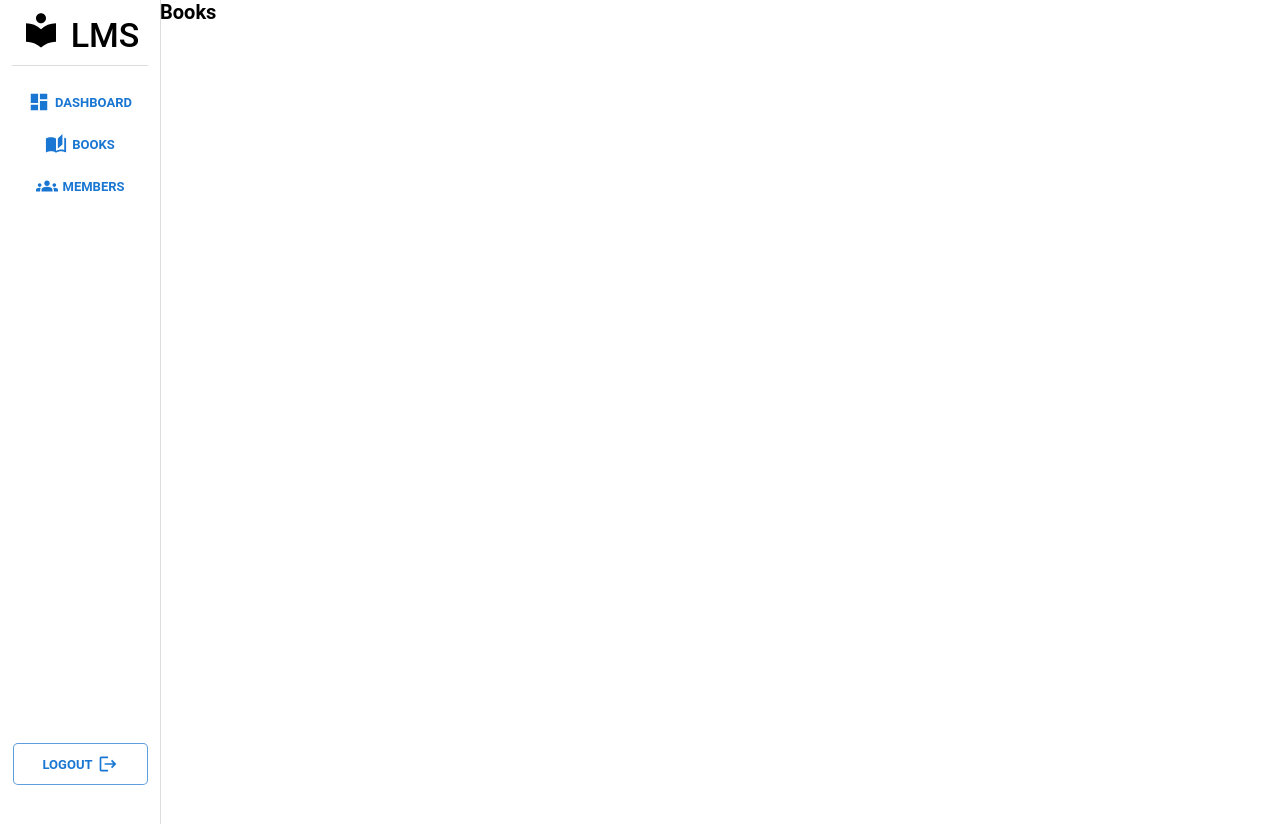
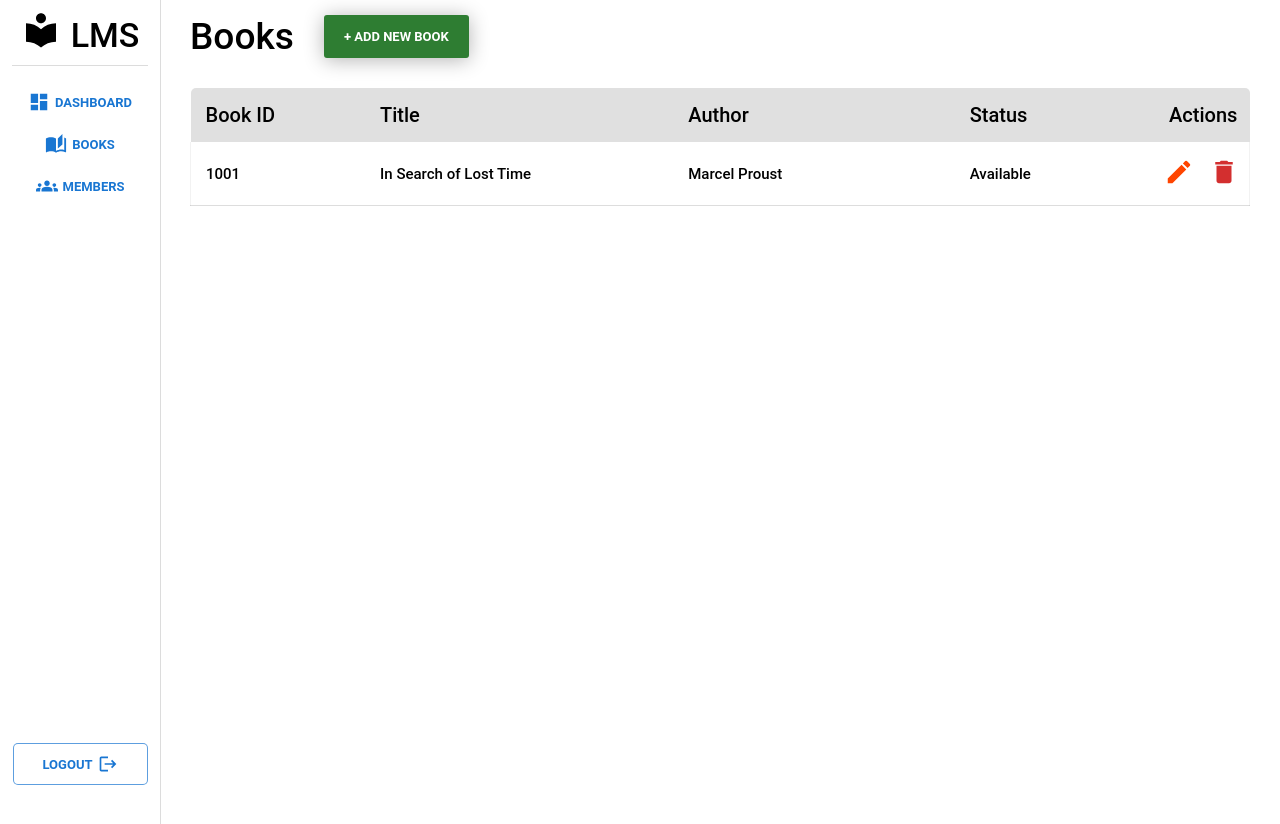
Before and after one commit to bernardkrehula/React-typescript-libmgmtsys, a React (Vite) app in the folder my-app/: page /Books in a window 1280 px wide. Shown: the top 824 px of the page. Built offline with nearby package versions, Linux system fonts and the light colour scheme.

Commit message:
setup table design

```diff
--- a/my-app/src/App.css
+++ b/my-app/src/App.css
@@ -13,3 +13,8 @@ body{
 .main{
   display: flex;
 }
+.content{
+  display: flex;
+  flex-direction: column;
+  flex: 1;
+}
--- a/my-app/src/App.tsx
+++ b/my-app/src/App.tsx
@@ -5,7 +5,7 @@ import React, { useState } from 'react'
 import LoginWindow from './components/LoginWindow/LoginWindow'
 import data from './data/data'
 import Books from './components/Books/Books'
-import Dashboard from './components/Dashboard/DashBoard'
+import Dashboard from './components/Dashboard/Dashboard'
 import Members from './components/Members/Members'
 
 function App() {
--- /dev/null
+++ b/my-app/src/components/Books/Books.css
@@ -0,0 +1,77 @@
+.books{
+    padding: 15px 30px;
+}
+.books-title{
+    display: flex;
+    gap: 30px;
+}
+.books h1{
+    font-size: 3.7rem;
+    font-weight: 500;
+}
+.books-list{
+    margin-top: 30px;
+    width: 100%;
+    border-collapse: collapse;
+}
+.books-header{
+    padding: 17px;
+    background-color: rgb(224, 224, 224);
+}
+.books-filter tr{
+ padding: 17px;
+}
+.books-header th{
+    font-size: 2rem;
+    font-weight: 500;
+    text-align: left;
+    padding-left: 15px;
+    padding-top: 15px;
+    padding-bottom: 15px;
+}
+.books-header th:first-child{
+    border-top-left-radius: 5px;
+}
+.books-header th:last-child{
+    border-top-right-radius: 5px;
+}
+.books-header th:nth-child(1) { width: 240px; }
+.books-header th:nth-child(2) { width: 450px; }
+.books-header th:nth-child(3) { width: 400px; }
+.books-header th:nth-child(4) { width: 270px; }
+
+.books-filter h2{
+    font-weight: 700;
+    font-size: 1.8rem;
+}
+.books-body tr{
+    border-bottom: 1px solid rgba(0, 0, 0, 0.132);
+    border-left: 1px solid rgba(128, 128, 128, 0.1);
+    border-right: 1px solid rgba(128, 128, 128, 0.1);
+}
+.books-body th, td{
+    padding-left: 15px;
+    text-align: left;
+    font-weight: 500;
+    font-size: 1.5rem;
+    padding-top: 15px;
+    padding-bottom: 15px;
+}
+.btns{
+    display: flex;
+    gap: 10px;
+}
+.btns button{
+    width: 50px;
+    margin-left: -15px;
+}
+.edit-svg{
+    height: 30px;
+}
+.delete-svg{
+    height: 30px;
+}
+.books-body th:nth-child(1) { width: 240px; }
+.books-body td:nth-child(2) { width: 450px; }
+.books-body td:nth-child(3) { width: 400px; }
+.books-body td:nth-child(4) { width: 230px; }
--- a/my-app/src/components/Books/Books.tsx
+++ b/my-app/src/components/Books/Books.tsx
@@ -1,8 +1,42 @@
 import Book from "./Book/Book";
+import './Books.css'
+import Btn from "../Btn/Btn";
 
 const Books = () => {
     return(
-        <h1>Books</h1>
+        <div className="books">
+            <div className="books-title">
+                <h1>Books</h1>
+                <Btn variation="add">+ Add new book</Btn>
+            </div>
+            <table className="books-list">
+                <thead className="books-header">
+                    <tr>
+                        <th>Book ID</th>
+                        <th>Title</th>
+                        <th>Author</th>
+                        <th>Status</th>
+                        <th>Actions</th>
+                    </tr>
+                </thead>
+                <tbody className="books-body">
+                    <tr>
+                        <th>1001</th>
+                        <td>In Search of Lost Time</td>
+                        <td>Marcel Proust</td>
+                        <td>Available</td>
+                        <td className="btns">
+                            <Btn variation="edit">
+                                <svg className="edit-svg" focusable="false" aria-hidden="true" viewBox="0 0 24 24" data-testid="EditIcon"><path d="M3 17.25V21h3.75L17.81 9.94l-3.75-3.75L3 17.25zM20.71 7.04c.39-.39.39-1.02 0-1.41l-2.34-2.34a.9959.9959 0 0 0-1.41 0l-1.83 1.83 3.75 3.75 1.83-1.83z"></path></svg>
+                            </Btn>
+                            <Btn variation="delete">
+                                <svg className="delete-svg" focusable="false" aria-hidden="true" viewBox="0 0 24 24" data-testid="DeleteIcon"><path d="M6 19c0 1.1.9 2 2 2h8c1.1 0 2-.9 2-2V7H6v12zM19 4h-3.5l-1-1h-5l-1 1H5v2h14V4z"></path></svg>
+                            </Btn>
+                        </td>
+                    </tr>
+                </tbody>
+            </table>
+        </div>
     )
 }
 
--- a/my-app/src/components/Btn/Btn.css
+++ b/my-app/src/components/Btn/Btn.css
@@ -23,3 +23,24 @@
     border-radius: 5px;
     box-shadow: none;
 }
+.add{
+    background-color: rgb(46, 125, 50);
+    padding: 12px 20px;
+    transition: 0.2s all;
+    width: fit-content;
+}
+.add:hover{
+    background-color: rgb(47, 118, 51);
+}
+.edit{
+    background-color: transparent;
+    box-shadow: none;
+    fill: orangered;
+    padding: 0;
+}
+.delete{
+    background-color: transparent;
+    box-shadow: none;
+    fill: rgb(211, 47, 47);
+    padding: 0;
+}
--- a/my-app/src/components/Btn/Btn.tsx
+++ b/my-app/src/components/Btn/Btn.tsx
@@ -10,7 +10,10 @@ type BtnTypes = {
 const Btn = ({variation, onClick, children}: BtnTypes) => {
 
     return(
-        <button onClick={onClick} className={`btn ${variation}`}>{children}</button>
+        <button onClick={onClick} className={`btn ${variation}`}>
+            {children}
+            {variation == 'logout' ?  <svg className="logout-svg" focusable="false" aria-hidden="true" viewBox="0 0 24 24" data-testid="LogoutIcon"><path d="m17 7-1.41 1.41L18.17 11H8v2h10.17l-2.58 2.58L17 17l5-5zM4 5h8V3H4c-1.1 0-2 .9-2 2v14c0 1.1.9 2 2 2h8v-2H4V5z"></path></svg> : ''}
+        </button>
     )
 }
 
--- a/my-app/src/components/DashBoard/DashBoard.tsx
+++ b/my-app/src/components/DashBoard/DashBoard.tsx
@@ -1,8 +1,25 @@
 import './Dashboard.css'
 import Modal from './Modal/Modal';
 
+type DataType = {
+    defaultIconElements: {
+        books: {
+            name: string;
+            svg: string;
+            link: string;
+            svgColor: string;
+        },
+        members: {
+            name: string;
+            svg: string;
+            link: string;
+            svgColor: string;
+        }
+    }
+}
+
 type DashBoardTypes = {
-    data: Object;
+    data: DataType;
 }
 
 const Dashboard = ({data}: DashBoardTypes) => {
@@ -11,7 +28,9 @@ const Dashboard = ({data}: DashBoardTypes) => {
         return Object.values(data.defaultIconElements).reverse().map((icon, index) => {
             const { name, svg, link, svgColor } = icon;
 
-            const listsLength = data[name.toLowerCase()];
+            const key = name.toLowerCase() as keyof typeof data;
+
+            const listsLength = data[key];
 
             if(listsLength) return(
                 <Modal key={index} name={name} svg={svg} link={link} svgColor={svgColor} length={listsLength.length}/>
--- a/my-app/src/components/Menu/Menu.tsx
+++ b/my-app/src/components/Menu/Menu.tsx
@@ -33,10 +33,7 @@ const Menu = () => {
             <div className='icons'>
                 {displayLinks()}
             </div>
-            <Btn variation='logout'>
-                Logout
-                <svg className="logout-svg" focusable="false" aria-hidden="true" viewBox="0 0 24 24" data-testid="LogoutIcon"><path d="m17 7-1.41 1.41L18.17 11H8v2h10.17l-2.58 2.58L17 17l5-5zM4 5h8V3H4c-1.1 0-2 .9-2 2v14c0 1.1.9 2 2 2h8v-2H4V5z"></path></svg>
-            </Btn>
+            <Btn variation='logout'>Logout</Btn>
         </div>
     )
 }
```
